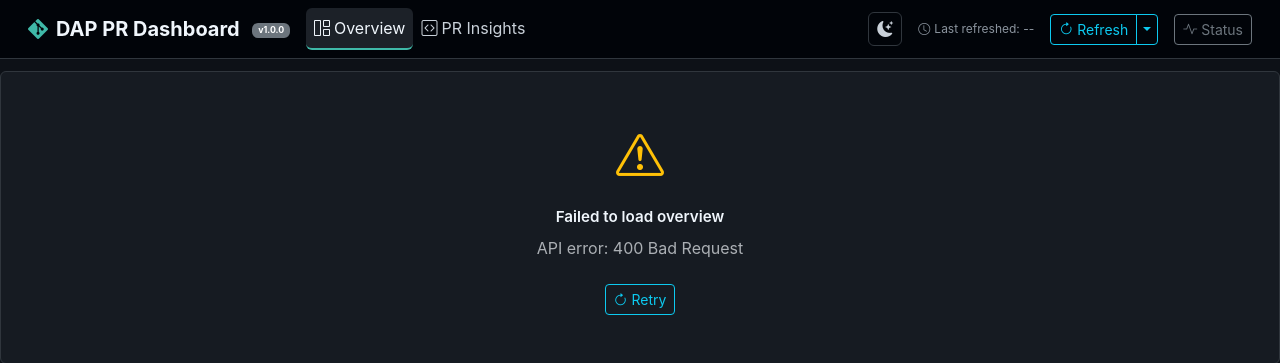
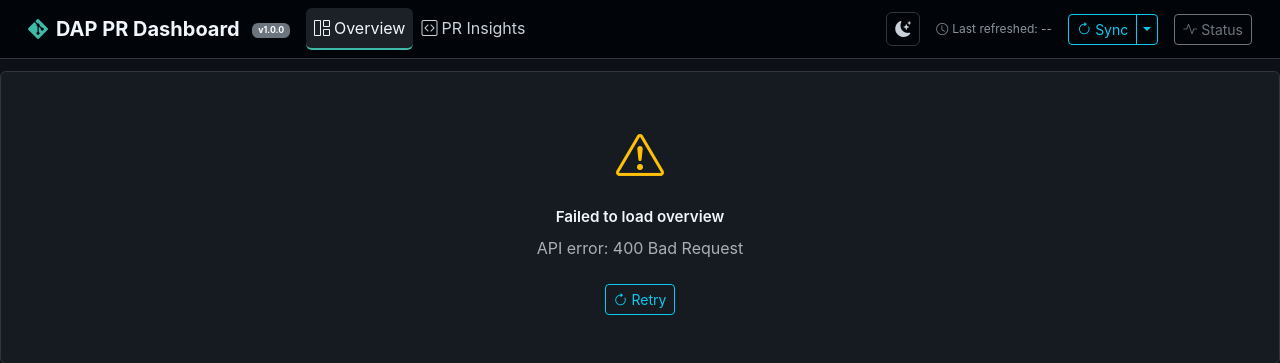
Before and after one commit to jpurcell3/dap-pr-dashboard, a Flask app: page / in a window 1280 px wide. Shown: the top 363 px of the page. Run offline with Flask 3, Linux system fonts and the light colour scheme; some libraries are stand-ins or nearby versions.

Commit message:
Rename Refresh button to Sync
Generated with [Devin](https://cli.devin.ai/docs)

Co-Authored-By: Devin <158243242+devin-ai-integration[bot]@users.noreply.github.com>

```diff
--- a/templates/index.html
+++ b/templates/index.html
@@ -847,7 +847,7 @@
                     <!-- Refresh button group with options dropdown -->
                     <div class="btn-group" id="refreshBtnGroup">
                         <button class="btn btn-sm btn-outline-info" id="btnRefresh" onclick="refreshData()">
-                            <i class="bi bi-arrow-clockwise me-1" id="refreshIcon"></i>Refresh
+                            <i class="bi bi-arrow-clockwise me-1" id="refreshIcon"></i>Sync
                         </button>
                         <button class="btn btn-sm btn-outline-info dropdown-toggle dropdown-toggle-split"
                                 id="btnRefreshOptions" data-bs-toggle="dropdown" data-bs-auto-close="outside"
@@ -3895,7 +3895,7 @@
                             </button>
                             ` : `
                             <button class="btn btn-info" onclick="refreshData()">
-                                <i class="bi bi-arrow-clockwise me-1"></i>Refresh Repos
+                                <i class="bi bi-arrow-clockwise me-1"></i>Sync Repos
                             </button>
                             `}
                             <button class="btn btn-outline-secondary btn-sm" onclick="loadSyncView()">
@@ -4086,7 +4086,7 @@
 
                     <h6 class="text-muted mb-2 mt-3" style="font-size: 0.75rem; text-transform: uppercase; letter-spacing: 0.5px;">Actions</h6>
                     <div class="shortcut-row">
-                        <span>Refresh</span>
+                        <span>Sync</span>
                         <span class="shortcut-keys"><kbd>r</kbd></span>
                     </div>
                     <div class="shortcut-row">
```
